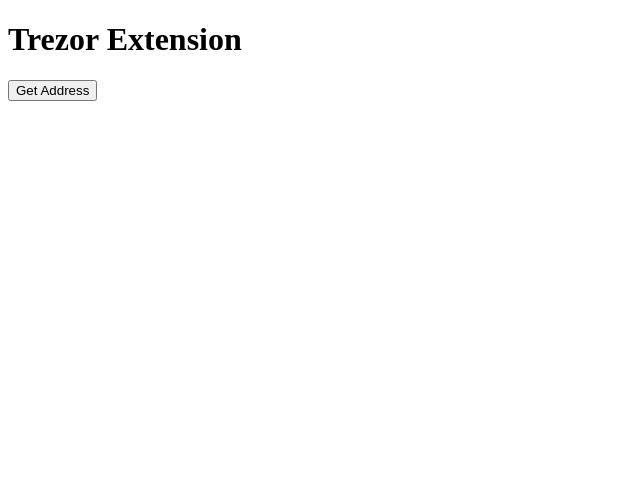
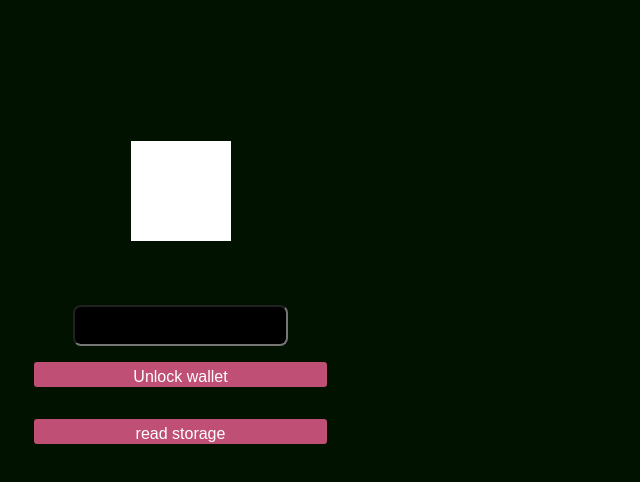
Before and after one commit to joaquinsoza/trezor-link, a React app: page / in a window 1280 px wide. Shown: the top 482 px of the page, without its empty margins (0-640 px from the left). Built offline with nearby package versions, Linux system fonts and the light colour scheme.

Commit message:
added few views and played around with chrome local storage

```diff
--- a/package.json
+++ b/package.json
@@ -14,7 +14,8 @@
   "dependencies": {
     "@trezor/connect-webextension": "^9.4.2",
     "react": "^18.3.1",
-    "react-dom": "^18.3.1"
+    "react-dom": "^18.3.1",
+    "styled-components": "^6.1.13"
   },
   "devDependencies": {
     "@babel/core": "^7.25.9",
@@ -29,5 +30,8 @@
     "html-webpack-plugin": "^5.6.0",
     "webpack": "^5.94.0",
     "webpack-cli": "^5.1.4"
+  },
+  "resolutions": {
+    "styled-components": "^5"
   }
 }
--- a/src/App.tsx
+++ b/src/App.tsx
@@ -1,31 +1,52 @@
-import React from "react";
+import React, { useEffect, useState } from "react";
+import styled from "styled-components";
+import { ConnectHardwareWallet } from "./views/ConnectHardwareWallet";
+import { UnlockConnectedWallet } from "./views/UnlockConnectedWallet";
+import { WalletView } from "./views/Wallet";
+import { StorageKeys } from "./constants/storageKeys";
+// import "styles.css";
 
 interface MessageResponse {
   success: boolean;
   [key: string]: any; // Adjust according to the actual response structure
 }
 
+// Create a Title component that'll render an <h1> tag with some styles
+const Title = styled.h1`
+  font-size: 1.5em;
+  text-align: center;
+  color: #bf4f74;
+`;
+
+const Popup = styled.div`
+  width: 100%;
+  height: 100%;
+`;
+
 const App = () => {
-  const testclick = () => {
-    chrome.runtime.sendMessage(
-      { action: "getAddress" },
-      (response: MessageResponse) => {
-        if (response.success) {
-          console.info(response); // Log the successful response to the console
-        } else {
-          console.error(response); // Log the error response to the console
-        }
-      }
-    );
-  };
+  const [stellarWallet, setStellarWallet] = useState();
+  // i should get the storage first to check if there are any wallet connected
+  useEffect(() => {
+    chrome.storage.local.get(StorageKeys.STELLAR_WALLET).then((response) => {
+      console.log("🚀 « response:", response);
+      // setStellarWallet(response);
+    });
+  }, []);
+
+  // MOCKUPS
+  //TODO: get somehow if there is any information stored for a wallet
+  const isFirstConnection = false;
+  //TODO should then decrypt the wallet with the password and then show it and keep it unlocked for x time
+  const isUnlockable = true;
+  // TODO: Know if its unlocked
+  const isUnlocked = false;
 
   return (
-    <div>
-      <h1>Trezor Extension</h1>
-      <button id="tab" onClick={testclick}>
-        Get Address
-      </button>
-    </div>
+    <Popup>
+      {isFirstConnection && <ConnectHardwareWallet />}
+      {isUnlockable && <UnlockConnectedWallet />}
+      {isUnlocked && <WalletView />}
+    </Popup>
   );
 };
 
--- /dev/null
+++ b/src/components/BaseButton.tsx
@@ -0,0 +1,60 @@
+import React, { ReactNode } from "react";
+import styled from "styled-components";
+
+const StyledButton = styled.button`
+  background: #bf4f74;
+  color: white;
+  font-size: 1em;
+  margin: 1em;
+  padding: 0.25em 1em;
+  border: 2px solid #bf4f74;
+  border-radius: 3px;
+  cursor: pointer;
+
+  &:hover {
+    background: white;
+    color: #bf4f74;
+  }
+`;
+
+interface BaseButtonProps {
+  onClick: () => void;
+  children: ReactNode;
+  disabled?: boolean;
+  size?: "sm" | "md" | "lg" | "xl";
+  width?: string;
+}
+
+export const BaseButton = ({
+  onClick,
+  size,
+  width,
+  children,
+  disabled,
+}: BaseButtonProps) => {
+  const newHeight = () => {
+    switch (size) {
+      case "sm":
+        return "15px";
+      case "md":
+        return "25px";
+      case "lg":
+        return "45px";
+      case "xl":
+        return "65px";
+
+      default:
+        "25px";
+    }
+  };
+
+  return (
+    <StyledButton
+      style={{ width: width, height: newHeight() }}
+      onClick={onClick}
+      disabled={disabled}
+    >
+      {children}
+    </StyledButton>
+  );
+};
--- /dev/null
+++ b/src/components/Common.tsx
@@ -0,0 +1,24 @@
+import styled from "styled-components";
+
+export const FlexColumn = styled.div`
+  display: flex;
+  flex-direction: column;
+  height: 100%;
+  width: 100%;
+  justify-content: center;
+  align-items: center;
+`;
+
+export const SmallText = styled.text`
+  font-size: 12px;
+  color: #fff;
+`;
+
+export const PasswordInput = styled.input`
+  background-color: #000;
+  color: white;
+  width: 60%;
+  height: 35px;
+  font-size: 16px;
+  border-radius: 8px;
+`;
--- /dev/null
+++ b/src/constants/storageKeys.ts
@@ -0,0 +1,3 @@
+export enum StorageKeys {
+  STELLAR_WALLET = "stellar_wallet",
+}
--- a/src/index.html
+++ b/src/index.html
@@ -4,7 +4,8 @@
     <meta charset="UTF-8" />
     <title>Trezor Link</title>
   </head>
-  <body>
-    <div id="root"></div>
-  </body>
+  <body
+    id="root"
+    style="background-color: #011201; width: 345px; height: 584px"
+  />
 </html>
--- a/src/service-worker.ts
+++ b/src/service-worker.ts
@@ -42,6 +42,15 @@
         });
         // Return true to indicate you want to send a response asynchronously
         return true;
+      } else if (message.action === "getStellarAddress") {
+        TrezorConnect.getStellarAddress({
+          showOnTrezor: true,
+          path: "m/49'/0'/0'/0/0",
+        }).then((res: any) => {
+          sendResponse(res); // Send the response back to the sender
+        });
+        // Return true to indicate you want to send a response asynchronously
+        return true;
       }
     });
   }
--- /dev/null
+++ b/src/views/ConnectHardwareWallet/index.tsx
@@ -0,0 +1,46 @@
+import React from "react";
+import styled from "styled-components";
+import { BaseButton } from "../../components/BaseButton";
+import { FlexColumn, SmallText } from "../../components/Common";
+
+interface MessageResponse {
+  success: boolean;
+  [key: string]: any; // Adjust according to the actual response structure
+}
+
+export const ConnectHardwareWallet = () => {
+  const ConnectWallet = () => {
+    chrome.runtime.sendMessage(
+      { action: "getAddress" },
+      (response: MessageResponse) => {
+        if (response.success) {
+          console.info(response);
+        } else {
+          console.error(response);
+        }
+      }
+    );
+  };
+
+  // chrome.storage.local.set()
+
+  return (
+    <>
+      <FlexColumn>
+        <div
+          style={{
+            width: 100,
+            height: 100,
+            backgroundColor: "white",
+            marginBottom: "4rem",
+          }}
+        />
+
+        <BaseButton width="85%" size="lg" onClick={ConnectWallet}>
+          Connect Hardware Wallet
+        </BaseButton>
+        <SmallText>lorem ipsum, some warning or info</SmallText>
+      </FlexColumn>
+    </>
+  );
+};
--- /dev/null
+++ b/src/views/UnlockConnectedWallet/index.tsx
@@ -0,0 +1,47 @@
+import React, { useState } from "react";
+import { BaseButton } from "../../components/BaseButton";
+import { FlexColumn, PasswordInput, SmallText } from "../../components/Common";
+
+export const UnlockConnectedWallet = () => {
+  const [password, setPassword] = useState(""); //TODO: This should just be a ref
+  const [testText, setTestText] = useState();
+  // chrome.storage.local.set()
+  const UnlockWallet = () => {
+    console.log(
+      "TODO: This should decrypt the publicKey with the password and grant access to the wallets"
+    );
+    chrome.storage.local.set({ password: password });
+  };
+
+  const ReadStorage = async () => {
+    const storageText = await chrome.storage.local.get("password");
+    console.log(storageText);
+    // setTestText(storageTextas);
+  };
+
+  return (
+    <>
+      <FlexColumn color="white">
+        <div
+          style={{
+            width: 100,
+            height: 100,
+            backgroundColor: "white",
+            marginBottom: "4rem",
+          }}
+        />
+        <PasswordInput
+          value={password}
+          onChange={(e) => setPassword(e.target.value)}
+        />
+        <BaseButton width="85%" size="md" onClick={UnlockWallet}>
+          Unlock wallet
+        </BaseButton>
+        <BaseButton width="85%" size="md" onClick={ReadStorage}>
+          read storage
+        </BaseButton>
+        {testText}
+      </FlexColumn>
+    </>
+  );
+};
--- /dev/null
+++ b/src/views/Wallet/index.tsx
@@ -0,0 +1,18 @@
+import React from "react";
+import styled from "styled-components";
+import { BaseButton } from "../../components/BaseButton";
+import { FlexColumn, PasswordInput, SmallText } from "../../components/Common";
+
+export const WalletView = () => {
+  // chrome.storage.local.set()
+
+  return (
+    <>
+      <FlexColumn>
+        <SmallText>button with drawer</SmallText>
+        <SmallText>100.000,00</SmallText>
+        <SmallText>------------divider-------------</SmallText>
+      </FlexColumn>
+    </>
+  );
+};
```
Also changed, not shown: src/manifest.json, 1 other file (tests, documents, lock files or other folders).
